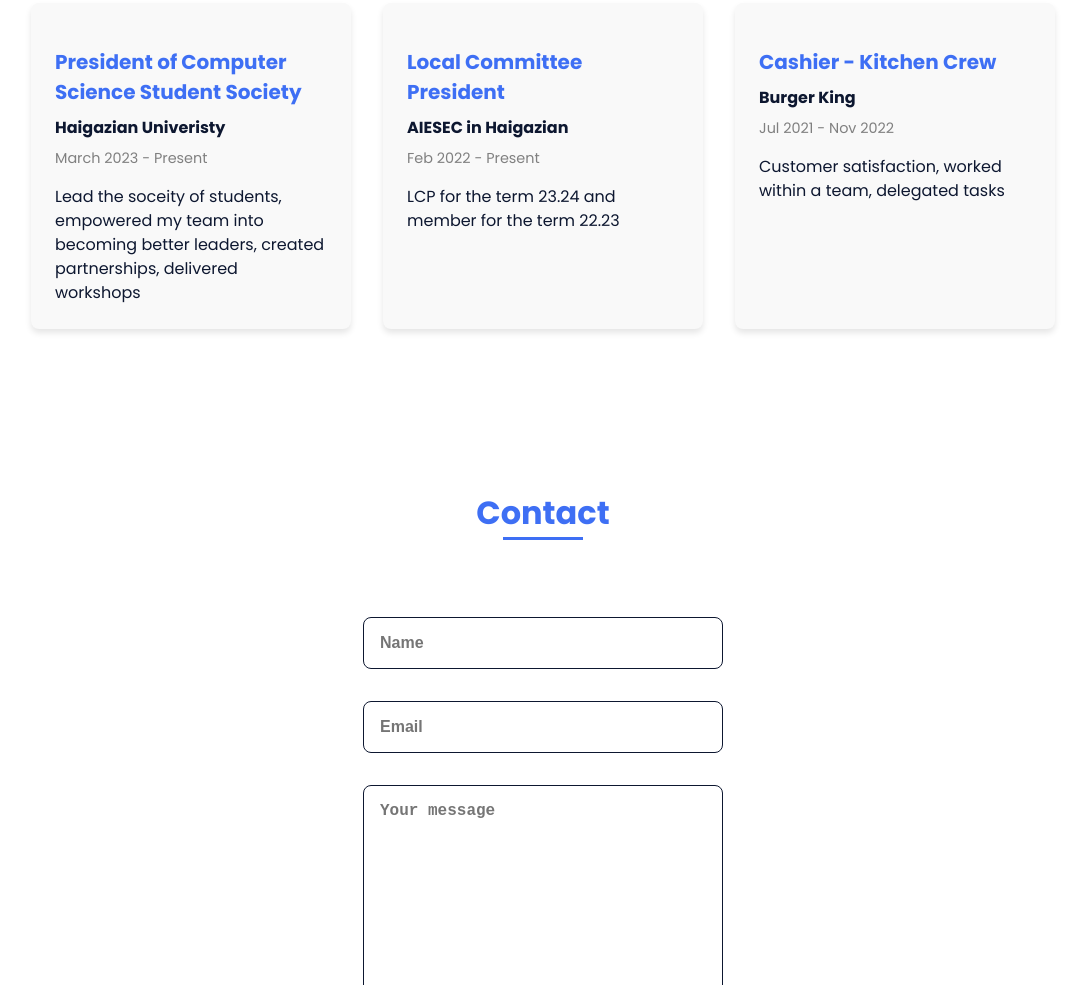
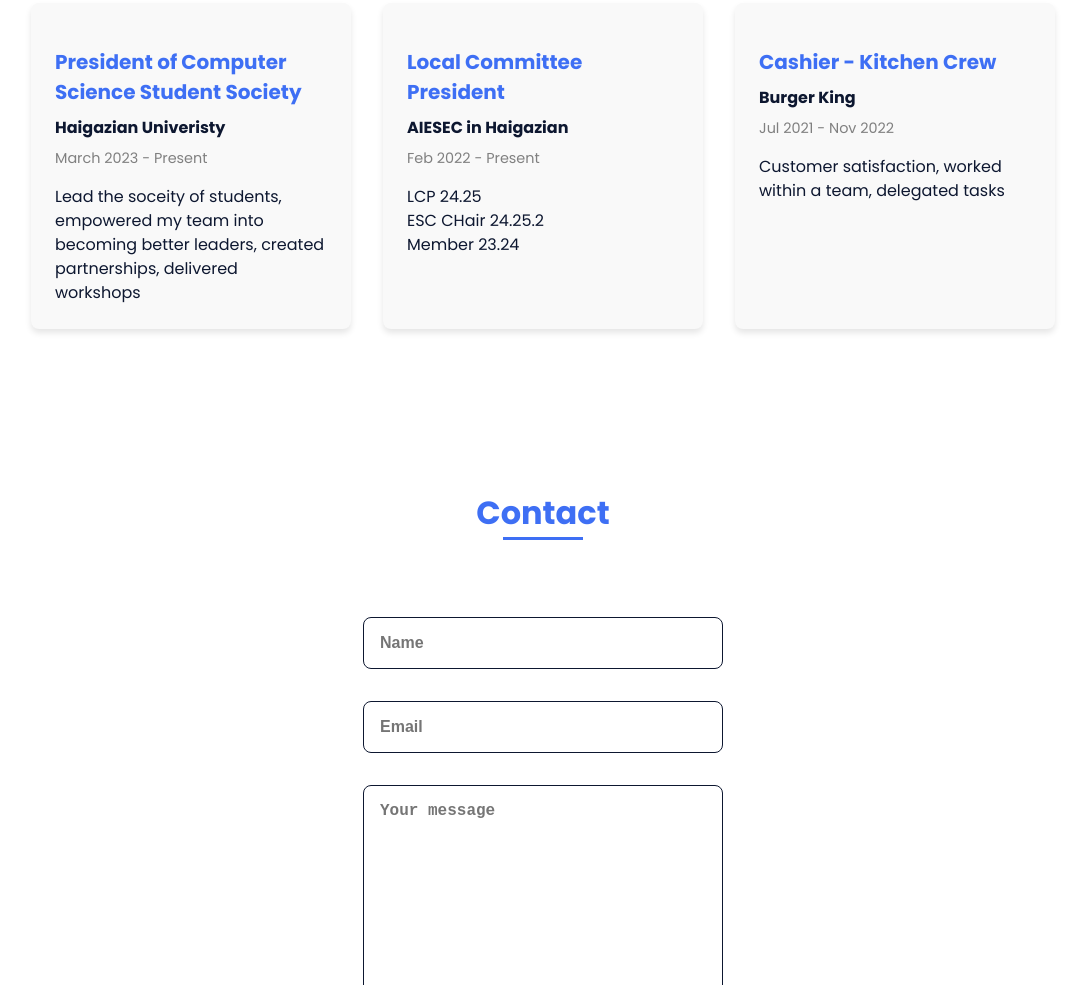
Before and after one commit to jamalbanna/GST, a plain HTML site: page index.html in a window 1280 px wide. Shown: the part 2422-3407 px from the top of the page, without its empty margins (97-1182 px from the left). Drawn offline with nearby package versions, Linux system fonts and the light colour scheme.

Commit message:
Update index.html

```diff
--- a/index.html
+++ b/index.html
@@ -186,7 +186,7 @@
                         <span class="work__company">AIESEC in Haigazian</span>
                         <span class="work__date">Feb 2022 - Present</span>
                         <p class="work__description">
-                           LCP for the term 23.24 and member for the term 22.23
+                           LCP 24.25<br> ESC CHair 24.25.2 <br>Member 23.24
                         </p>
                     </div>
                     <div class="work__card">
```
